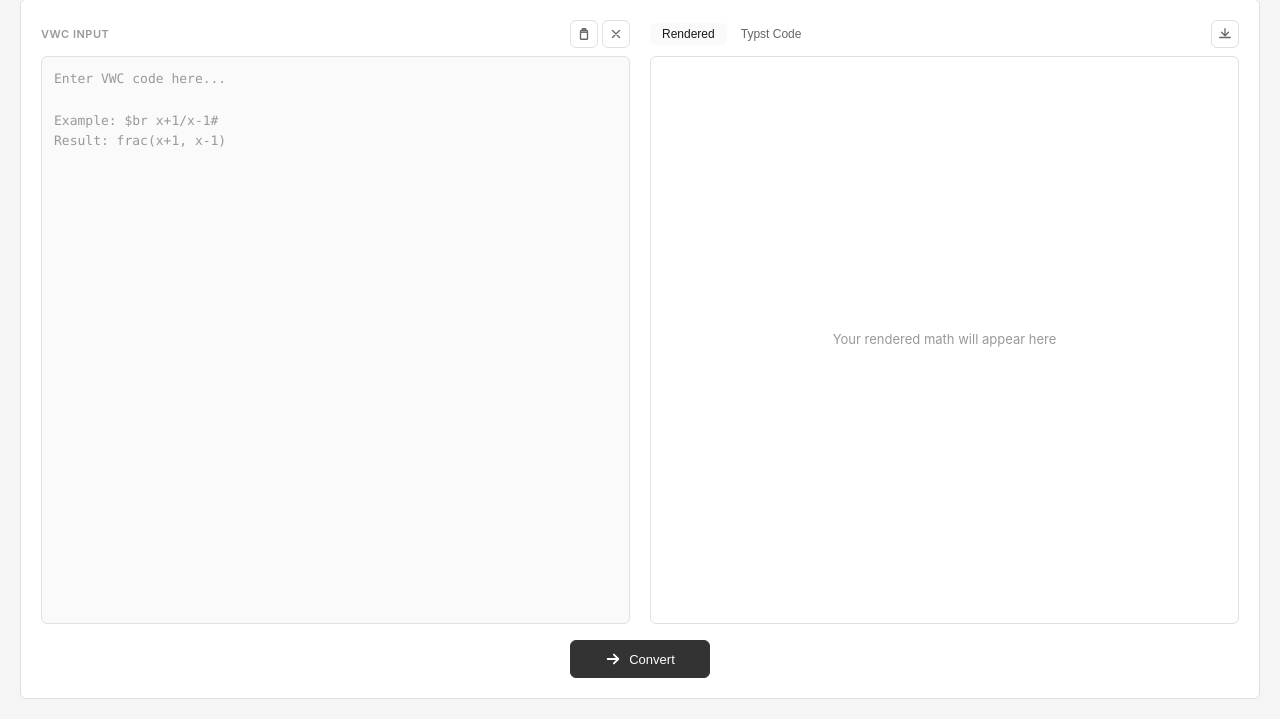
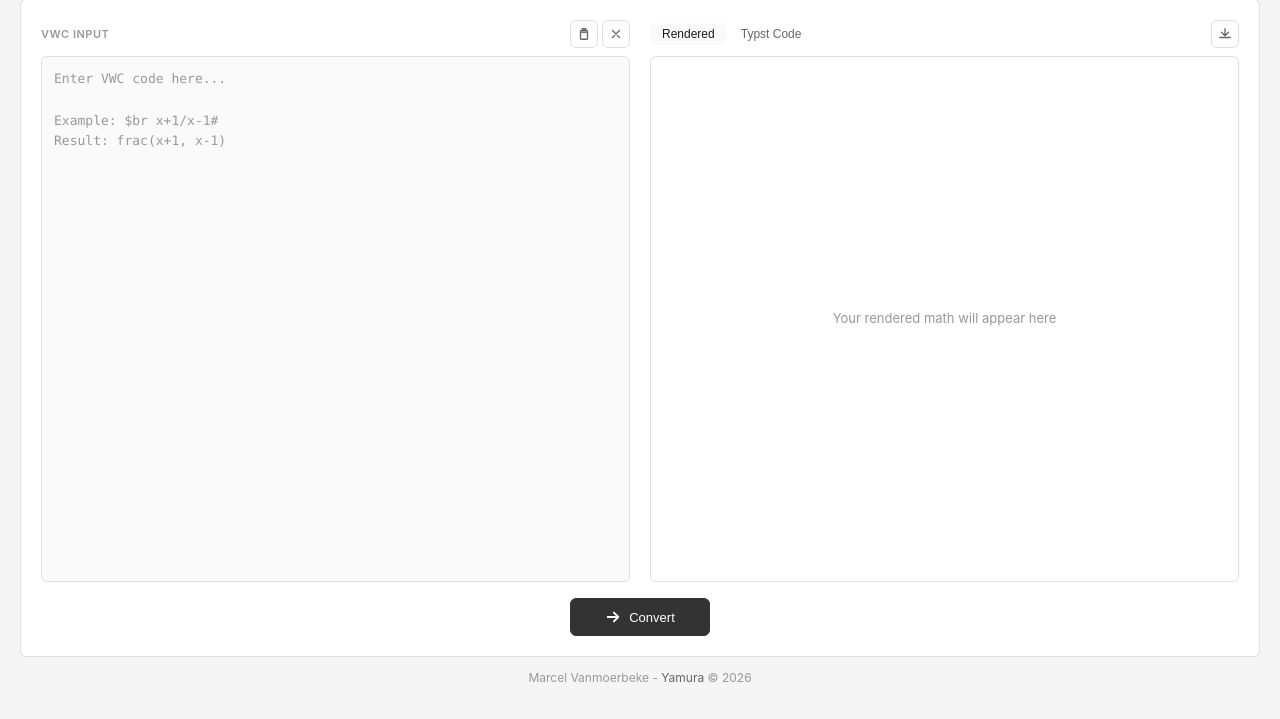
Before and after one commit to Yxmura/brailk, a Flask app: page / in a window 1280 px wide. Shown: the part 81-800 px from the top of the page. Run offline with Flask 3, Linux system fonts and the light colour scheme; some libraries are stand-ins or nearby versions.

Commit message:
feat: add global key focus and footer with credits
- Auto-focus input when typing anywhere on page (except editable elements)
- Add footer with Marcel Vanmoerbeke / Yamura credits and dynamic year
- Footer stays visible without scrolling via flexbox layout

```diff
--- a/static/css/style.css
+++ b/static/css/style.css
@@ -437,3 +437,23 @@ a:focus {
 ::-webkit-scrollbar-thumb:hover {
     background: var(--border-strong);
 }
+
+/* Footer */
+.footer {
+    text-align: center;
+    padding: 12px 20px;
+    font-size: 12px;
+    color: var(--text-muted);
+    flex-shrink: 0;
+}
+
+.footer a {
+    color: var(--text-secondary);
+    text-decoration: none;
+    transition: color 0.15s;
+}
+
+.footer a:hover {
+    color: var(--text);
+    text-decoration: underline;
+}
--- a/static/js/app.js
+++ b/static/js/app.js
@@ -15,9 +15,27 @@ document.addEventListener("DOMContentLoaded", function () {
   init();
 
   function init() {
+    document.getElementById("current-year").textContent = new Date().getFullYear();
     setupTabs();
     setupKeyboardShortcuts();
     setupButtons();
+    setupGlobalKeyFocus();
+  }
+
+  function setupGlobalKeyFocus() {
+    document.addEventListener("keydown", (e) => {
+      const activeEl = document.activeElement;
+      const isEditable = activeEl && (activeEl.tagName === "INPUT" || activeEl.tagName === "TEXTAREA" || activeEl.isContentEditable);
+
+      if (isEditable) return;
+
+      if (e.ctrlKey || e.altKey || e.metaKey || e.key.length !== 1) return;
+
+      e.preventDefault();
+      vwcInput.focus();
+      vwcInput.setRangeText(e.key, vwcInput.selectionStart, vwcInput.selectionEnd, "end");
+      vwcInput.dispatchEvent(new Event("input"));
+    });
   }
 
   function setupTabs() {
--- a/templates/index.html
+++ b/templates/index.html
@@ -196,6 +196,10 @@
                     </div>
                 </section>
             </main>
+
+            <footer class="footer">
+                Marcel Vanmoerbeke - <a href="https://yamura.dev" target="_blank" rel="noopener">Yamura</a> &copy; <span id="current-year"></span>
+            </footer>
         </div>
 
         <div id="toast" class="toast" role="status" hidden></div>
```
